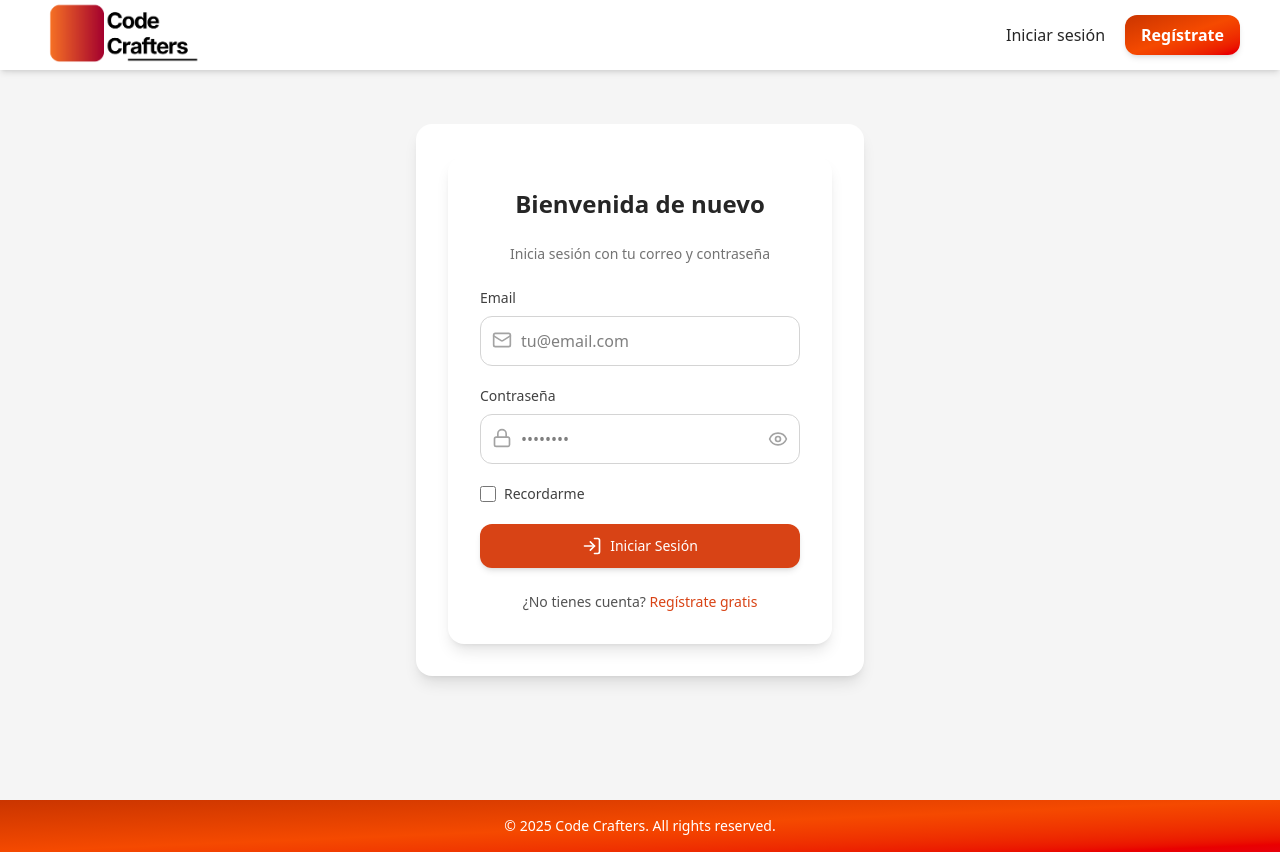
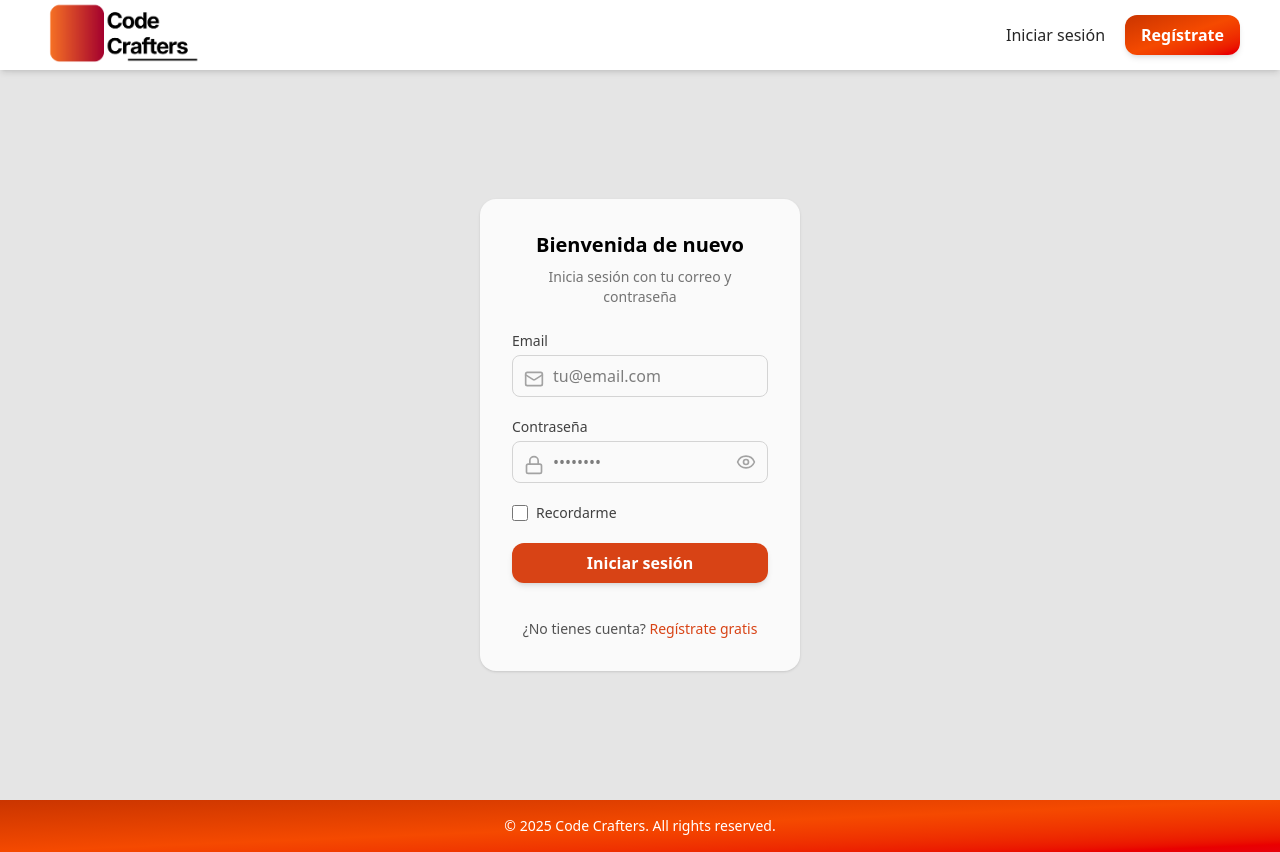
Before and after one commit to CodeCraftwerkers/CCFrontEnd, a React (Vite) app: page /login in a window 1280 px wide. Built offline with nearby package versions, Linux system fonts and the light colour scheme.

Commit message:
fixed navbar colors / port 8080 in register / added toast to register / dashboard set to '/'

```diff
--- a/src/components/LoginForm.jsx
+++ b/src/components/LoginForm.jsx
@@ -37,7 +37,7 @@ export const LoginForm = ({ onSuccess }) => {
         const storage = data.rememberMe ? localStorage : sessionStorage;
         storage.setItem("token", fakeToken);
         UserToast.success("Inicio de sesión exitoso (modo demo)");
-        setTimeout(() => (window.location.href = "/dashboard"), 1000);
+        setTimeout(() => (window.location.href = "/"), 1000);
         return;
       }
 
@@ -61,11 +61,12 @@ export const LoginForm = ({ onSuccess }) => {
   };
 
   return (
-    <div className="max-w-md mx-auto bg-white rounded-xl shadow-lg p-8 space-y-6">
-      <h2 className="text-2xl font-bold text-gray-800 text-center">
+  <div className="min-h-screen flex items-center justify-center bg-gray-200 pt-[70px]">
+    <div className="bg-gray-50 rounded-2xl shadow p-8 w-80">
+      <h2 className="text-center text-xl font-semibold mb-2">
         Bienvenida de nuevo
       </h2>
-      <p className="text-center text-gray-500 text-sm">
+      <p className="text-center text-gray-500 text-sm mb-6">
         Inicia sesión con tu correo y contraseña
       </p>
 
@@ -74,7 +75,7 @@ export const LoginForm = ({ onSuccess }) => {
         <div>
           <label
             htmlFor="email"
-            className="block text-sm font-medium text-gray-700 mb-2"
+            className="block text-sm font-medium text-gray-700 mb-1"
           >
             Email
           </label>
@@ -84,20 +85,17 @@ export const LoginForm = ({ onSuccess }) => {
               {...register("email")}
               id="email"
               type="email"
-              autoComplete="email"
               placeholder="tu@email.com"
               className={clsx(
-                "block w-full pl-10 pr-3 py-3 border rounded-lg focus:outline-none focus:ring-2 transition",
+                "block w-full pl-10 pr-3 py-2 border border-gray-300 rounded-md focus:outline-none focus:ring-2 transition",
                 errors.email
-                  ? "border-(--color-error) focus:ring-(--color-error)/30"
-                  : "border-gray-300 focus:border-(--color-primary-main) focus:ring-(--color-primary-main)/30"
+                  ? "focus:ring-red-300"
+                  : "focus:ring-(--color-primary-main)/30"
               )}
             />
           </div>
           {errors.email && (
-            <p className="mt-1 text-sm text-(--color-error)">
-              {errors.email.message}
-            </p>
+            <p className="mt-1 text-sm text-red-500">{errors.email.message}</p>
           )}
         </div>
 
@@ -105,7 +103,7 @@ export const LoginForm = ({ onSuccess }) => {
         <div>
           <label
             htmlFor="password"
-            className="block text-sm font-medium text-gray-700 mb-2"
+            className="block text-sm font-medium text-gray-700 mb-1"
           >
             Contraseña
           </label>
@@ -115,14 +113,8 @@ export const LoginForm = ({ onSuccess }) => {
               {...register("password")}
               id="password"
               type={showPassword ? "text" : "password"}
-              autoComplete="current-password"
               placeholder="••••••••"
-              className={clsx(
-                "block w-full pl-10 pr-10 py-3 border rounded-lg focus:outline-none focus:ring-2 transition",
-                errors.password
-                  ? "border-(--color-error) focus:ring-(--color-error)/30"
-                  : "border-gray-300 focus:border-(--color-primary-main) focus:ring-(--color-primary-main)/30"
-              )}
+              className="block w-full pl-10 pr-10 py-2 border border-gray-300 rounded-md focus:outline-none focus:ring-2 focus:ring-(--color-primary-main)/30"
             />
             <button
               type="button"
@@ -130,14 +122,14 @@ export const LoginForm = ({ onSuccess }) => {
               className="absolute inset-y-0 right-0 pr-3 flex items-center"
             >
               {showPassword ? (
-                <EyeOff className="h-5 w-5 text-gray-400 hover:text-gray-600 transition" />
+                <EyeOff className="h-5 w-5 text-gray-400" />
               ) : (
-                <Eye className="h-5 w-5 text-gray-400 hover:text-gray-600 transition" />
+                <Eye className="h-5 w-5 text-gray-400" />
               )}
             </button>
           </div>
           {errors.password && (
-            <p className="mt-1 text-sm text-(--color-error)">
+            <p className="mt-1 text-sm text-red-500">
               {errors.password.message}
             </p>
           )}
@@ -149,11 +141,11 @@ export const LoginForm = ({ onSuccess }) => {
             {...register("rememberMe")}
             id="rememberMe"
             type="checkbox"
-            className="h-4 w-4 text-(--color-primary-main) focus:ring-(--color-primary-main) border-gray-300 rounded cursor-pointer"
+            className="h-4 w-4 text-(--color-primary-main) border-gray-300 rounded"
           />
           <label
             htmlFor="rememberMe"
-            className="ml-2 block text-sm text-gray-700 cursor-pointer"
+            className="ml-2 text-sm text-gray-700 cursor-pointer"
           >
             Recordarme
           </label>
@@ -162,22 +154,22 @@ export const LoginForm = ({ onSuccess }) => {
         {/* Botón */}
         <button
           type="submit"
-          className="w-full flex justify-center items-center py-3 px-4 rounded-lg shadow-md text-sm font-medium text-white bg-(--color-primary-main) hover:bg-(--color-primary-dark) transition"
+          className="w-full bg-(--color-primary-main) hover:bg-(--color-primary-dark) text-white font-semibold py-2 rounded-lg shadow-md transition-all"
         >
-          <LogIn className="w-5 h-5 mr-2" /> Iniciar Sesión
+          Iniciar sesión
         </button>
 
-        {/* Ir a registro */}
-        <p className="text-center text-sm text-gray-600 mt-6">
+        {/* Link registro */}
+        <p className="text-center text-sm text-gray-600 mt-4">
           ¿No tienes cuenta?{" "}
           <Link
             to="/register"
-            className="font-medium text-(--color-primary-main) hover:text-(--color-primary-dark) transition"
+            className="font-medium text-(--color-primary-main) hover:text-(--color-primary-dark)"
           >
             Regístrate gratis
           </Link>
         </p>
       </form>
     </div>
-  );
-};
+  </div>
+)}
--- a/src/components/NavBar.jsx
+++ b/src/components/NavBar.jsx
@@ -5,15 +5,17 @@ export default function NavBar() {
     <nav className="w-screen fixed top-0 left-0 bg-white shadow-md z-9999">
       <div className="flex items-center justify-between px-6 md:px-10 py-4 h-[70px]">
         <img
-          src="src\assets\img\LogoGradient_NaranjaButano.png"
+          src="src/assets/img/LogoGradient_NaranjaButano.png"
           alt="Logo"
           className="h-10 md:h-20 object-contain"
         />
 
         <div className="flex items-center gap-3 md:gap-5">
-          <button className="text-gray-800 text-sm md:text-base hover:text-(--color-primary-main) transition-colors">
-            Iniciar sesión
-          </button>
+          <Link to="/login">
+            <button className="text-gray-800 text-sm md:text-base hover:text-(--color-primary-main) transition-colors">
+              Iniciar sesión
+            </button>
+          </Link>
           <Link to="/register">
             <button className="bg-linear-to-br from-orange-700 via-orange-600 to-red-600 hover:bg-red-600 text-white text-sm md:text-base font-semibold py-2 px-4 rounded-lg shadow-md transition-all">
               Regístrate
--- a/src/components/RegisterForm.jsx
+++ b/src/components/RegisterForm.jsx
@@ -17,7 +17,7 @@ const RegisterForm = () => {
 
     try {
 
-      const response = await fetch("http://localhost:4000/api/auth/register", {
+      const response = await fetch("http://localhost:8080/api/auth/register", {
         method: "POST",
         headers: { "Content-Type": "application/json" },
         body: JSON.stringify(form),
--- a/src/pages/LoginPage.jsx
+++ b/src/pages/LoginPage.jsx
@@ -3,11 +3,9 @@ import { UserToastComponent } from "../components/UserToast";
 
 export default function LoginPage() {
   return (
-    <div className="flex justify-center items-center min-h-screen bg-gray-100 px-4">
-      <div className="bg-white shadow-lg rounded-2xl p-8 w-full max-w-md">
-        <LoginForm />
-      </div>
+    <>
+      <LoginForm />
       <UserToastComponent />
-    </div>
+    </>
   );
 }
--- a/src/pages/RegisterPage.jsx
+++ b/src/pages/RegisterPage.jsx
@@ -1,10 +1,13 @@
 import RegisterForm from "../components/RegisterForm";
+import { UserToastComponent } from "../components/UserToast";
+
 
 const RegisterPage = () => {
   return (
-
+     <>
    <RegisterForm />
-
+   <UserToastComponent />
+   </>
   );
 };
 
```
